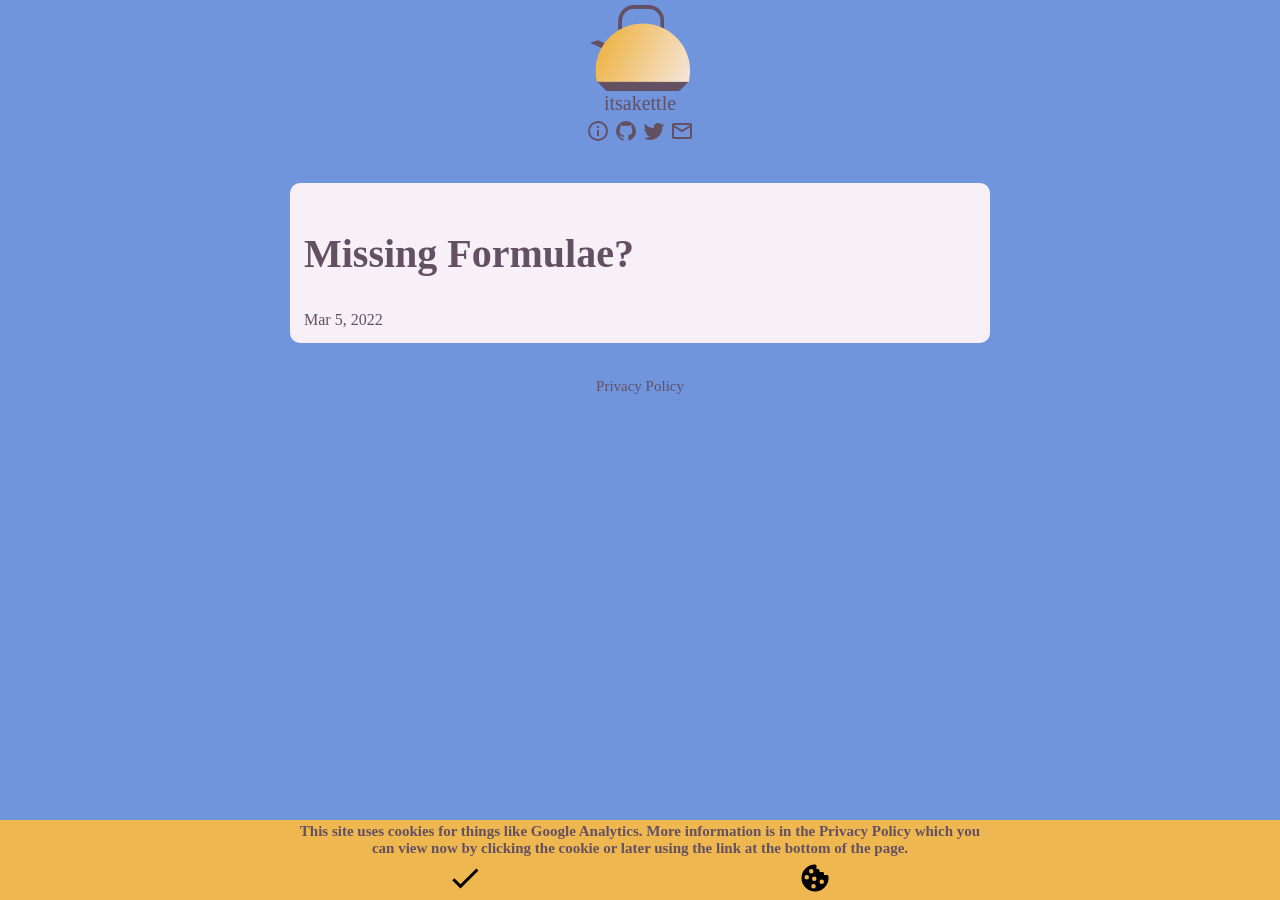
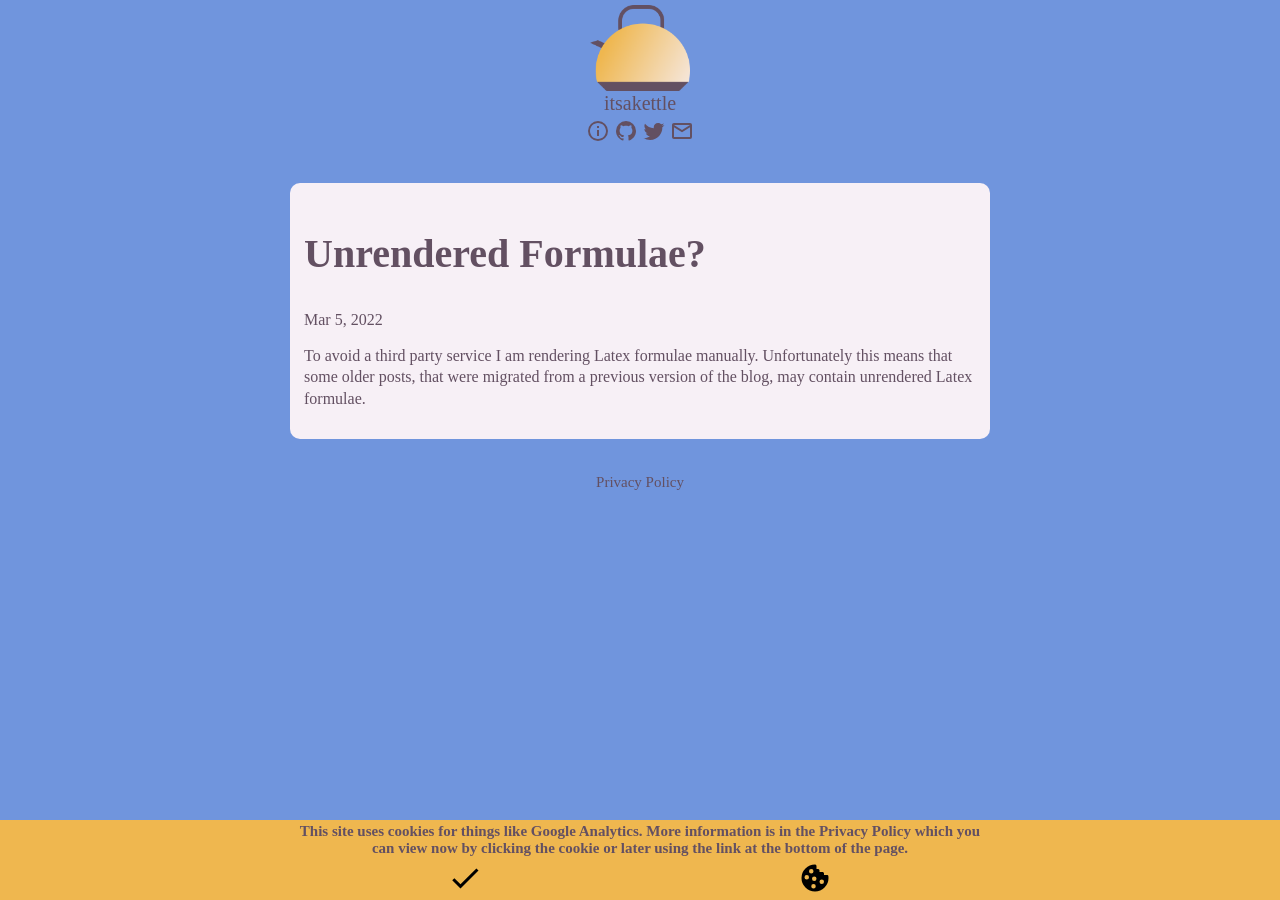
Before and after one commit to itsakettle/itsakettle.github.io, a Jekyll site: the page built from _posts/2022-03-05-missing_formulae.md, in a window 1280 px wide. Built offline with Jekyll 4.4.1, drawn with Linux system fonts in a browser that asks for light colours.

Commit message:
couple small posts

```diff
--- a/_posts/2022-03-05-missing_formulae.md
+++ b/_posts/2022-03-05-missing_formulae.md
@@ -1,9 +1,11 @@
 ---
 layout:     post
-title:      "Missing Formulae?"
+title:      "Unrendered Formulae?"
 subtitle:   ""
 date:       2022-03-05
 image:
 category: Misc
 image_width: 100%
 ---
+
+To avoid a third party service I am rendering Latex formulae manually. Unfortunately this means that some older posts, that were migrated from a previous version of the blog, may contain unrendered Latex formulae.
```
Also changed, not shown: _posts/2022-03-05-no_comments.md (+2 -0 lines).
